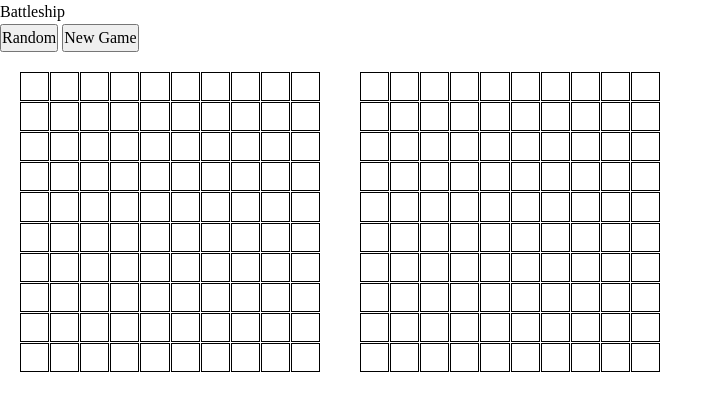
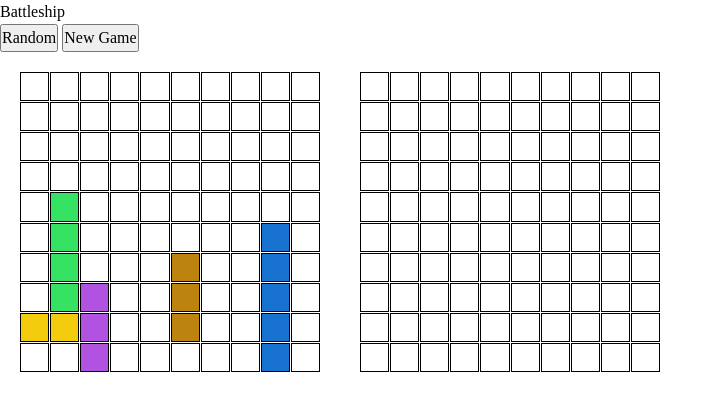
Before and after one commit to jmdelong7/battleship-top, a website built with webpack: page src/index.html in a window 1280 px wide. Shown: the whole page, without its empty margins (0-723 px from the left). Built offline with nearby package versions, Linux system fonts and the light colour scheme.

Commit message:
feat/style: GameController updateCellData()
Cell element data-state adds human- or computer- before cell status.
Updated styles to make miss universal.

```diff
--- a/src/css/styles.css
+++ b/src/css/styles.css
@@ -112,26 +112,26 @@ svg {
   background-color: var(--hit-color);
 }
 
-.game__board__cell[data-state='miss'] {
+.game__board__cell[data-state*='-miss'] {
   background-color: var(--miss-color);
 }
 
-.game__board__cell[data-state='carrier'] {
+.game__board__cell[data-state='human-carrier'] {
   background-color: var(--carrier-color);
 }
 
-.game__board__cell[data-state='battleship'] {
+.game__board__cell[data-state='human-battleship'] {
   background-color: var(--battleship-color);
 }
 
-.game__board__cell[data-state='cruiser'] {
+.game__board__cell[data-state='human-cruiser'] {
   background-color: var(--cruiser-color);
 }
 
-.game__board__cell[data-state='submarine'] {
+.game__board__cell[data-state='human-submarine'] {
   background-color: var(--submarine-color);
 }
 
-.game__board__cell[data-state='destroyer'] {
+.game__board__cell[data-state='human-destroyer'] {
   background-color: var(--destroyer-color);
 }
--- a/src/game-controller.js
+++ b/src/game-controller.js
@@ -14,6 +14,9 @@ export class GameController {
 
     this.openCells = this.possibleCoords();
     this.addListeners();
+
+    this.placeShipsRandomly(this.human);
+    this.placeShipsRandomly(this.computer);
   }
 
   possibleCoords(arr = []) {
@@ -35,11 +38,12 @@ export class GameController {
   }
 
   updateCellDataState(player, coord) {
+    const name = player === this.human ? 'human' : 'computer';
     const cell = this.getDisplayCell(player, coord);
     if (!player.getBoardCell(coord)) {
       cell.setAttribute('data-state', 'empty');
     } else {
-      cell.setAttribute('data-state', player.getBoardCell(coord));
+      cell.setAttribute('data-state', `${name}-${player.getBoardCell(coord)}`);
     }
   }
 
@@ -121,6 +125,7 @@ export class GameController {
     this.addAllAttackListeners();
     this.newGameBtn.addEventListener('click', () => this.newGame());
     this.randomBtn.addEventListener('click', () => {
+      this.newGame();
       this.placeShipsRandomly(this.human);
       this.placeShipsRandomly(this.computer);
     });
```
